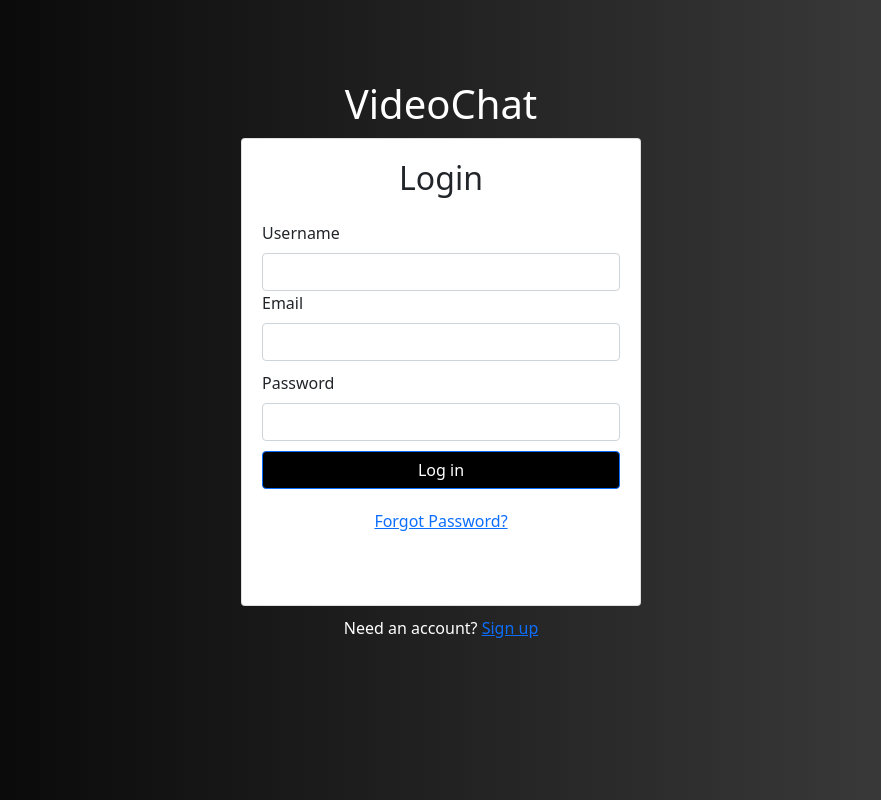
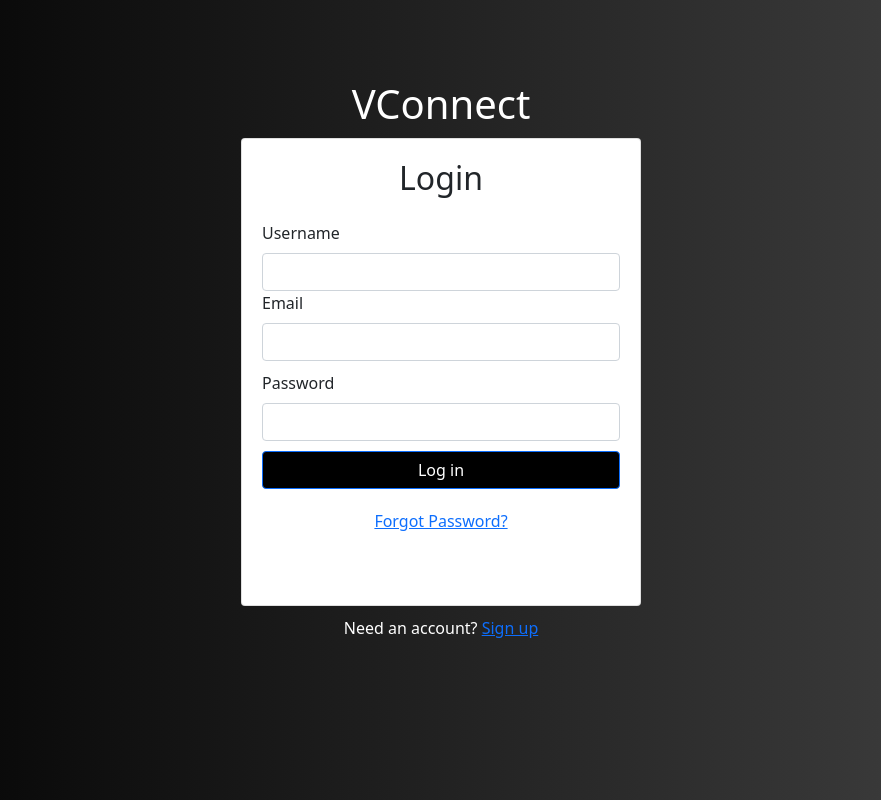
Before and after one commit to Amogh24/videochat, a React (Create React App) app in the folder frontend/: page /login in a window 1280 px wide. Shown: the whole page, without its empty margins (199-1080 px from the left). Built offline with nearby package versions, Linux system fonts and the light colour scheme; no server answers.

Commit message:
chnaged logout button and heading in login page

```diff
--- a/frontend/src/Dashboard/Dashboard.js
+++ b/frontend/src/Dashboard/Dashboard.js
@@ -52,7 +52,7 @@ const Dashboard=({username,callState})=> {
           {callState!==callStates.CALL_IN_PROGRESS&&<ActiveUsersList/>}
         </div>
         <div className='dashboard_logo_container'>
-        <Button  variant="link" onClick={handleLogout}>
+        <Button  variant="info" onClick={handleLogout}>
           Log Out
         </Button>
         </div>
--- a/frontend/src/Login.js
+++ b/frontend/src/Login.js
@@ -43,7 +43,7 @@ const Login =  function ({saveUsername}){
     return(
         <div style={{justifyContent:"center",alignItems:"center",marginTop:"10vh",maxWidth:"400px",height:"90vh",marginLeft:"auto",marginRight:"auto"}}>
 
-          <h1 style={{color:"white",width:"400px",marginBottom:"10px",textAlign:"center" }}> VideoChat</h1>
+          <h1 style={{color:"white",width:"400px",marginBottom:"10px",textAlign:"center" }}> VConnect</h1>
         <Card style={{height:"65%",padding:"20px",paddingBottom:"30px"}}>
         <h2 className="text-center mb-4 mt-10">Login</h2>
         {error && <Alert variant="danger">{error}</Alert>}
```
